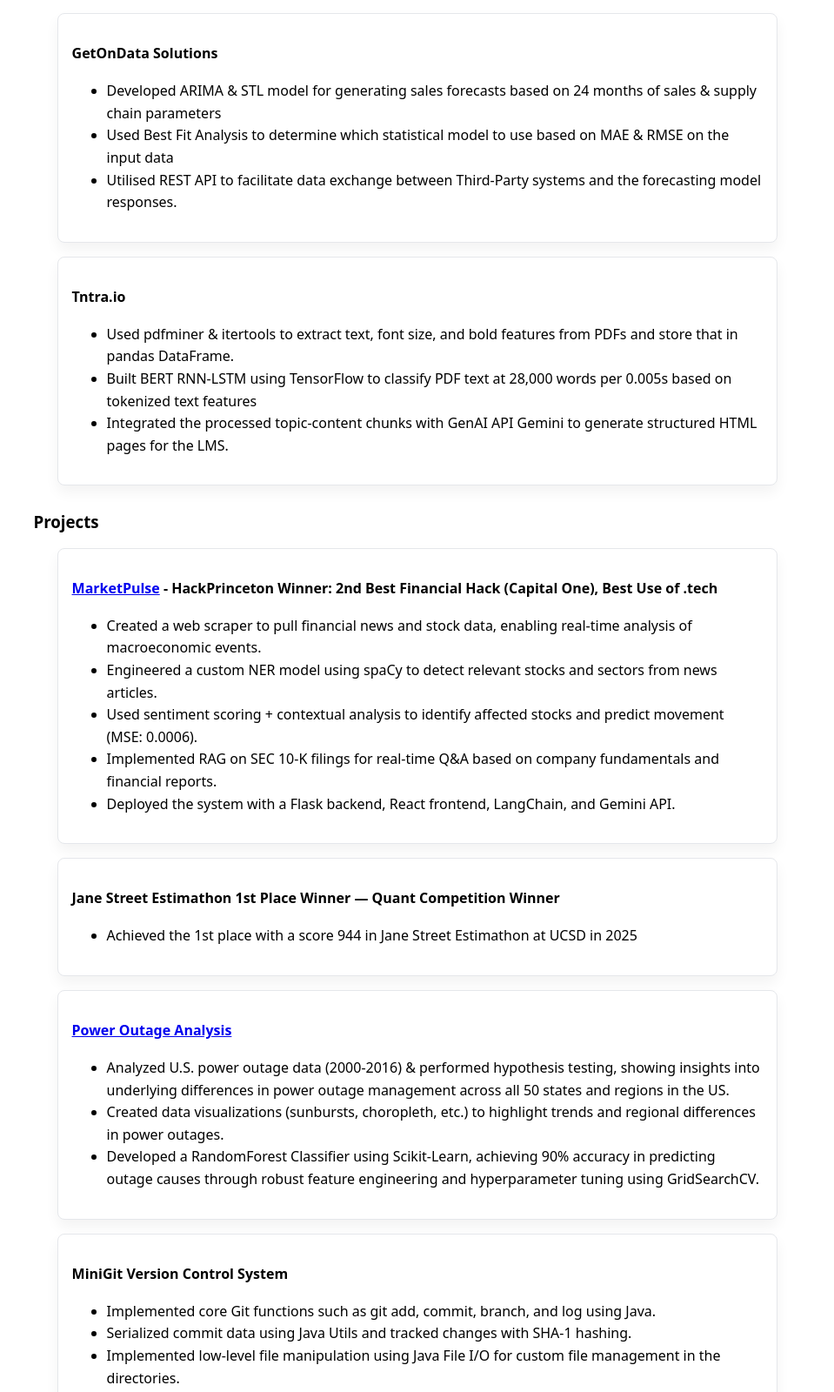
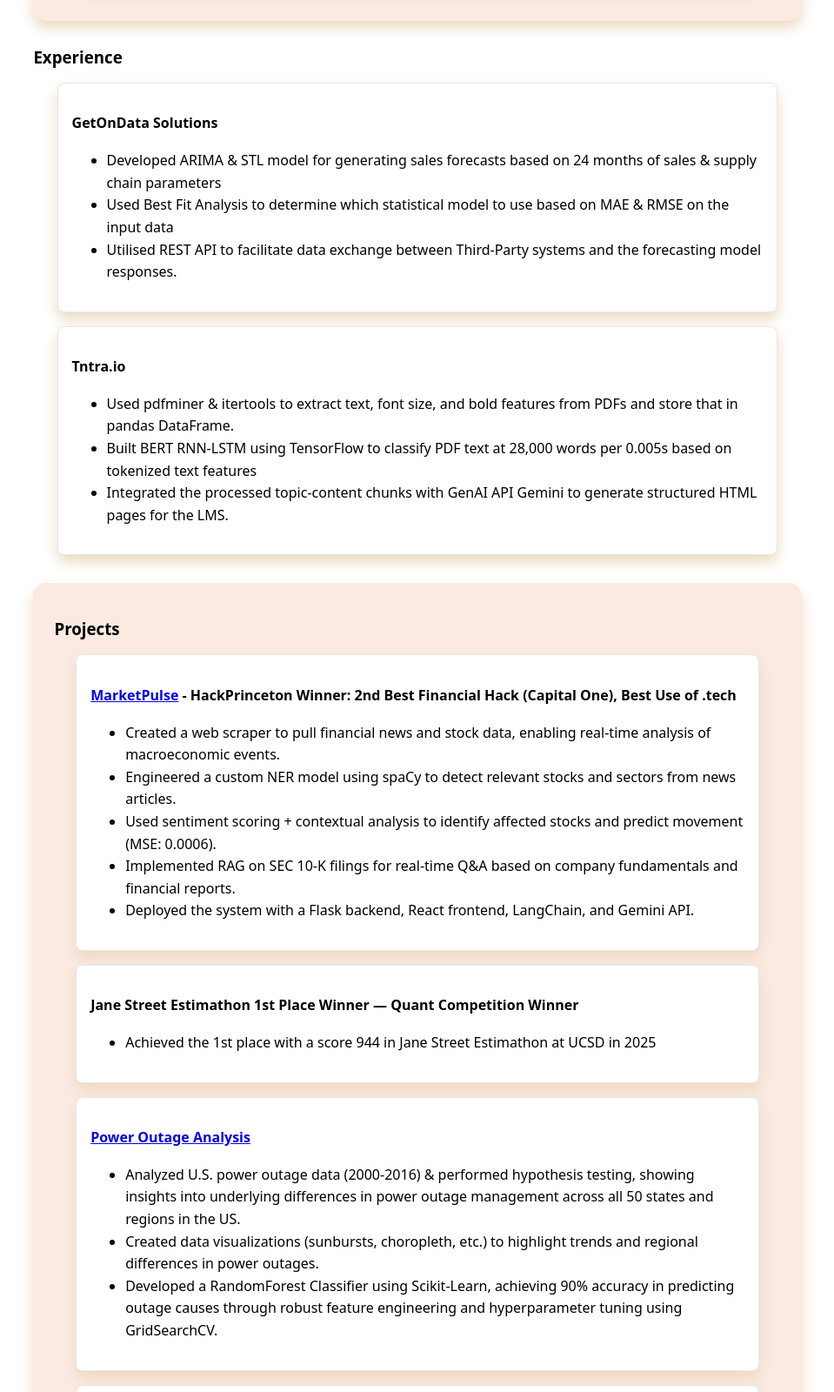
Before and after one commit to rohanraval2/portfolio, a plain HTML site: page resume/index.html in a window 1280 px wide. Shown: the part 574-2174 px from the top of the page at 87% size, without its empty margins (160-1119 px from the left). Drawn offline with Linux system fonts and the light colour scheme.

Commit message:
checking now lab03

```diff
--- a/resume/index.html
+++ b/resume/index.html
@@ -9,12 +9,12 @@
 <body class="resume-page">
     <script type="module" src="/portfolio/global.js"></script>
 
-    <h1 class="resume-page"> Resume </h1>
+    <h1> Resume </h1>
 
         <h2>Rohan Raval</h2>
-        <section id="Education" class="resume-page">
+        <section id="Education" class="card">
             <h3>Education</h3>
-            <article class="resume-page">
+            <article class="card">
                 <b>University of California - San Diego (2023-2026)</b>
                 <p>BS in Data Science</p>
                     <li>Courses: Machine Learning; Data Structures & Algorithms; Probability & Statistics; Applied Data Science; Graph Theory</li>
@@ -22,9 +22,9 @@
             </article>
         </section>
 
-        <section id="Experience" class="resume-page">
+        <section id="Experience" class="rcard">
             <h3>Experience</h3>
-            <article class="resume-page">
+            <article class="card">
                 <h4>GetOnData Solutions</h4>
                 <ul>
                     <li>Developed ARIMA & STL model for generating sales forecasts based on 24 months of sales & supply chain parameters</li>
@@ -32,7 +32,7 @@
                     <li>Utilised REST API  to facilitate data exchange between Third-Party systems and the forecasting model responses.</li>
                 </ul>
             </article>
-            <article class="resume-page">
+            <article class="card">
                 <h4>Tntra.io</h4>
                 <ul>
                     <li>Used pdfminer & itertools to extract text, font size, and bold features from PDFs and store that in pandas DataFrame.</li>
@@ -42,9 +42,9 @@
             </article>
         </section>
 
-        <section id="Projects" class="resume-page" >
+        <section id="Projects" class="card" >
             <h3>Projects</h3>
-            <article class="resume-page">
+            <article class="card">
                 <h4><a href="https://devpost.com/software/marketpulse">MarketPulse</a> - HackPrinceton Winner: 2nd Best Financial Hack (Capital One), Best Use of .tech</h4>
                 <ul>
                     <li>Created a web scraper to pull financial news and stock data, enabling real-time analysis of macroeconomic events.</li>
@@ -55,14 +55,14 @@
                 </ul>
             </article>
 
-            <article class="resume-page">
+            <article class="card">
                 <h4>Jane Street Estimathon 1st Place Winner — Quant Competition Winner</h4>
                 <ul>
                     <li>Achieved the 1st place with a score 944 in Jane Street Estimathon at UCSD in 2025</li>
                 </ul>
             </article>
 
-            <article class="resume-page">
+            <article class="card">
                 <h4><a href="https://earthwolves.github.io/power-outage-cause-prediction/">Power Outage Analysis</a></h4>
                 <ul>
                     <li>Analyzed U.S. power outage data (2000-2016) & performed hypothesis testing, showing insights into underlying differences in power outage management across all 50 states and regions in the US.</li>
@@ -71,16 +71,16 @@
                 </ul>
             </article>
 
-            <article class="resume-page">
+            <article class="card">
                 <h4>MiniGit Version Control System</h4>
                 <ul>
                     <li>Implemented core Git functions such as git add, commit, branch, and log using Java. </li>
                     <li>Serialized commit data using Java Utils and tracked changes with SHA-1 hashing.</li>
                     <li>Implemented low-level file manipulation using Java File I/O for custom file management in the directories.</li>
                 </ul>
-            </article class="resume-page">
+            </article>
 
-            <article class="resume-page">
+            <article class="card">
                 <h4>Spotify Recommender & Song Analyzer</h4>
                 <ul>
                     <li>Utilized Pandas to retrieve and feature engineer Spotify songs’ discography, focusing on lyrics and audio features.</li>
@@ -91,7 +91,7 @@
             </article>
         </section>
 
-        <section id="Skills" class="resume-page">
+        <section id="Skills" class="card">
             <h3>Skills</h3>
             <ul>
                 <li><b>Languages:</b> Python, Java, R, SQL, MATLAB, Flutter, Flask, HTML, CSS</li>
--- a/style.css
+++ b/style.css
@@ -244,3 +244,15 @@
 p {
   margin: 1rem;
 }
+
+.card {
+  background-color: color-mix(in oklch, var(--color-accent), canvas 85%);
+  border-radius: 1rem;
+  padding: 1.5rem;
+  box-shadow: 0 0.5rem 1rem color-mix(in oklch, var(--color-accent), canvas 70%);
+  margin-bottom: 2rem;
+}
+
+.card:hover {
+  box-shadow: 0 8px 16px color-mix(in oklch, var(--color-accent), canvas 50%);
+}
```
